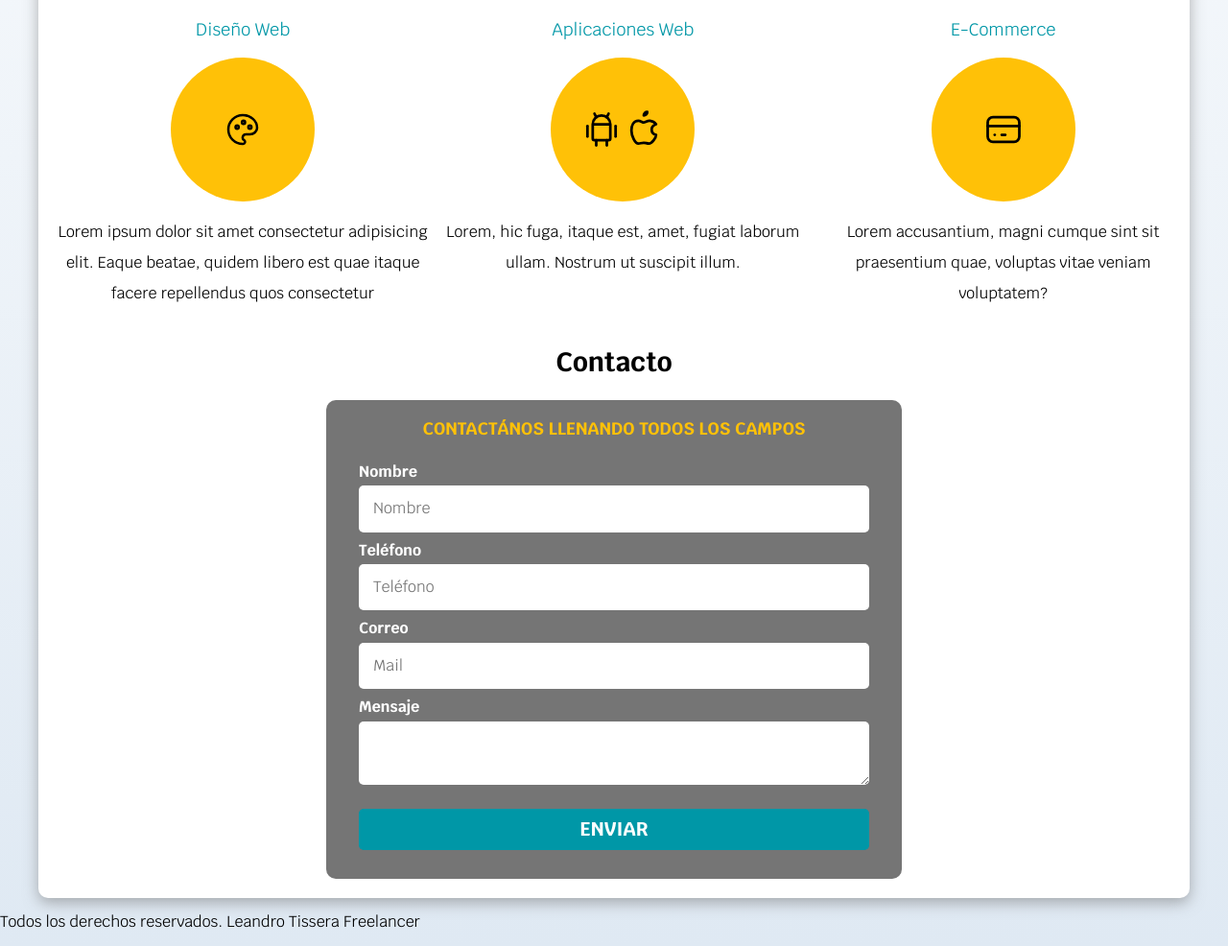
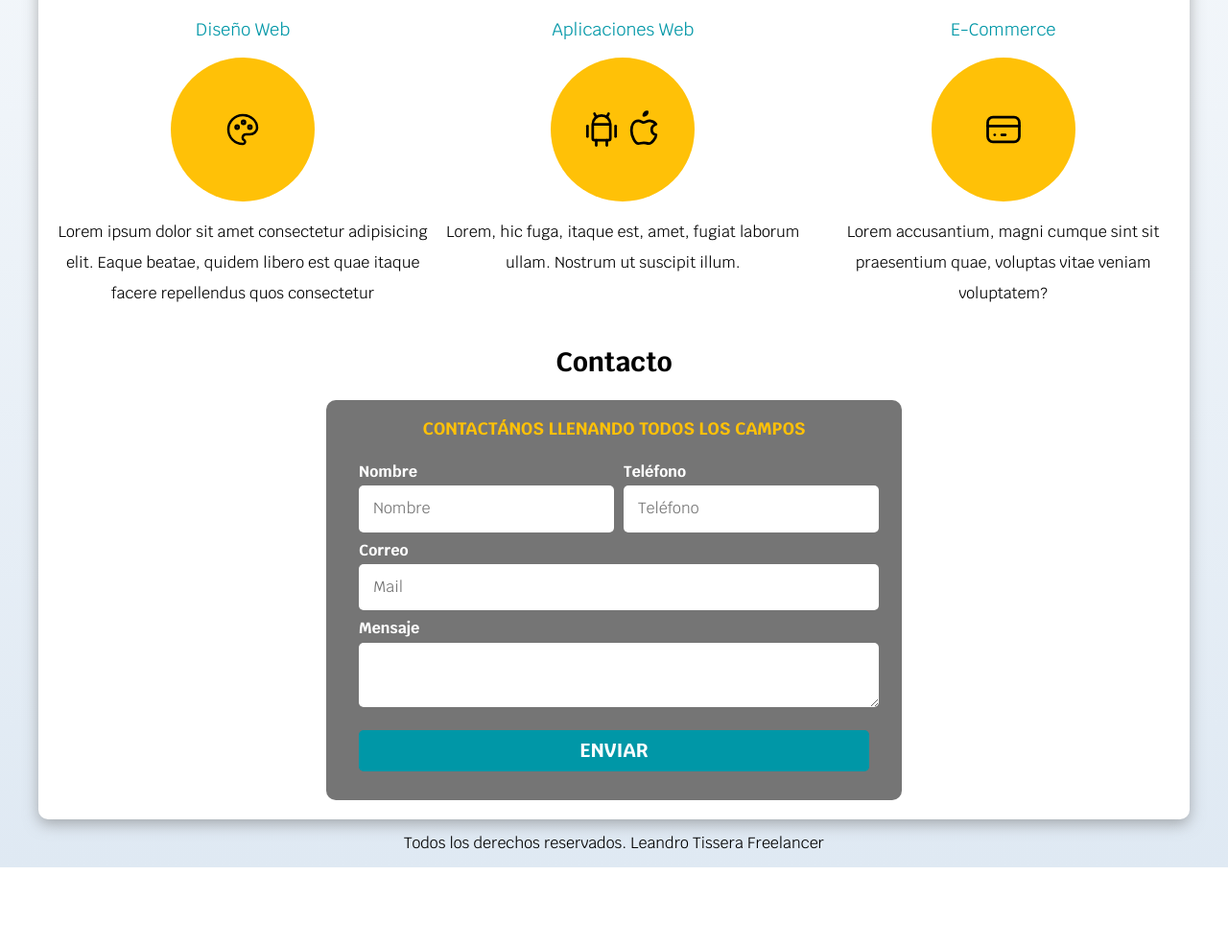
Before and after one commit to LeandroTissera/lt_0923_Web_Freelancer, a plain HTML site: page index.html in a window 1280 px wide. Shown: the part 663-1649 px from the top of the page at 96% size. After the commit the page ends 1567 px from the top, so only its background shows below. Drawn offline with Linux system fonts and the light colour scheme.

Commit message:
style: Finaliza seccion formulario, incluyendo grid y mq. Crea una clase footer para darle estilo.

```diff
--- a/css/styles.css
+++ b/css/styles.css
@@ -55,11 +55,13 @@ h3 {
 .titulo span {
    font-size: 2rem;
 }
+
 /**Utilidades**/
-.w-100{
+.w-100 {
    width: 100%;
 }
-@media (min-width: 768px){
+
+@media (min-width: 768px) {
    .w-100 {
       width: auto;
    }
@@ -98,7 +100,8 @@ justify-content: flex-end;
       width: auto;
    }
 }
-.boton:hover{
+
+.boton:hover {
    cursor: pointer;
 }
 
@@ -110,7 +113,6 @@ justify-content: flex-end;
    display: flex;
    flex-direction: column;
    align-items: center;
-
 }
 
 @media (min-width: 768px) {
@@ -198,14 +200,14 @@ justify-content: flex-end;
 /* Contacto */
 .formulario {
    background-color: var(--gris);
-width: min(60rem, 100% ); /**Utilizar el valor mas pequeño**/
+   width: min(60rem, 100%);
+   /**Utilizar el valor mas pequeño**/
    margin: 0 auto;
    padding: 2rem;
    border-radius: 1rem;
-
 }
 
-.formulario fieldset{
+.formulario fieldset {
    border: none;
 }
 
@@ -218,8 +220,17 @@ border-radius: 1rem;
    color: var(--primario);
 }
 
-.contenedor-campo{
-
+@media (min-width: 768px) {
+   .contenedor-campos {
+      display: grid;
+      grid-template-columns: 50% 50%;
+      grid-template-rows: auto, auto, 20rem;
+      column-gap: 1rem;
+  }
+}
+.campo:nth-child(3),
+.campo:nth-child(4) {
+   grid-column: 1/3;
 }
 
 .campo {
@@ -240,6 +251,10 @@ display: block;
    border-radius: 0.5rem;
 }
 
-.boton{
+.boton {
    width: 100%;
 }
+/* Estilos seccion footer */
+.footer{
+   text-align: center;
+}
--- a/index.html
+++ b/index.html
@@ -163,7 +163,7 @@
 
   </main>
 
-  <footer>
+  <footer class="footer">
     <p>Todos los derechos reservados. Leandro Tissera Freelancer</p>
   </footer>
 
```
Lines whose indentation alone changed are shown as unchanged.
